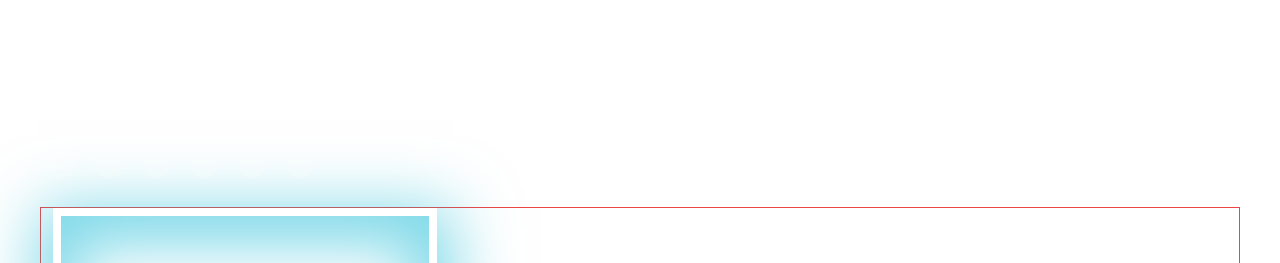
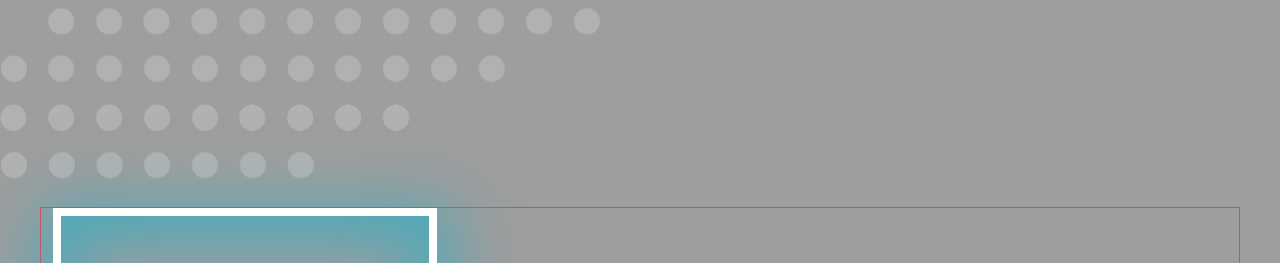
Before and after one commit to Elberd-Chakhiev/landind_page_4, a website: page index.html in a window 1280 px wide. Shown: the top 263 px of the page. Drawn offline with Linux system fonts and the light colour scheme; the site is published under a folder, as on GitHub Pages, so addresses that start at the root find nothing.

Commit message:
fix all img

```diff
--- a/index.html
+++ b/index.html
@@ -13,8 +13,8 @@
 
 <body>
 
-    <header class="w-full h-screen bg-[url('/img/bg.png')] flex
-    justify-center items-center relative">
+    <header class="w-full h-screen flex
+    justify-center items-center relative" style="background: url('./img/bg.png');">
         <div class="container flex justify-between items-center">
             <div class="block xl:hidden">
                 <div class="shadow-[0_15px_60px_15px_rgba(0,0,0,0.3)] shadow-cyan-500/50">
```
